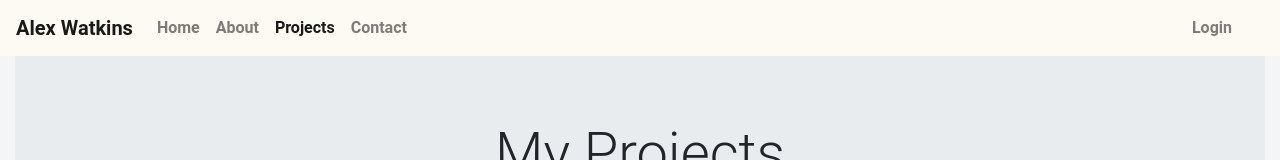
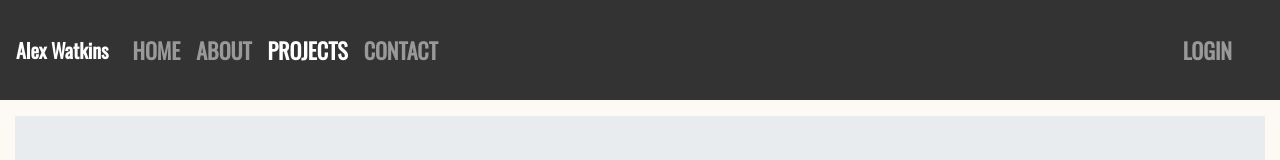
Before and after one commit to afw821/react-portfolio, a React (Create React App) app in the folder client/: page /projects in a window 1280 px wide. Shown: the top 160 px of the page. Built offline with nearby package versions, Linux system fonts and the light colour scheme; no server answers.

Commit message:
Style changes and import google font api

```diff
--- a/client/src/App.js
+++ b/client/src/App.js
@@ -30,7 +30,7 @@ class App extends Component {
     return (
       <>
         <NavBar user={user} />
-        <div className="container-fluid bg-color" style={h100}>
+        <div className="container-fluid bg-color pt-3" style={h100}>
           <Switch>
             <ProtectedRoute
               path="/project-manager"
--- a/client/src/components/common/form.jsx
+++ b/client/src/components/common/form.jsx
@@ -63,7 +63,7 @@ class Form extends Component {
   };
 
   renderButton(label, isValidator) {
-    return <button className="btn btn-primary btn-sm">{label}</button>;
+    return <button className="btn btn-info btn-sm">{label}</button>;
   }
 
   renderInput(name, label, type = "text") {
--- a/client/src/components/home.jsx
+++ b/client/src/components/home.jsx
@@ -4,7 +4,7 @@ import Resume from "../assests/Resume.pdf";
 
 const Home = () => {
   const text = {
-    message: "Welcome to My Portfolio website",
+    message: "Welcome to My Portfolio Website",
     description:
       "Below are links to download my resume, navigate to my GitHub and my LinkedIn pages",
   };
--- a/client/src/components/navBar.jsx
+++ b/client/src/components/navBar.jsx
@@ -2,9 +2,8 @@ import React from "react";
 import { NavLink, Link } from "react-router-dom";
 
 const NavBar = (props) => {
-  console.log("navbar props", props);
   return (
-    <nav className="navbar navbar-expand-lg navbar-light">
+    <nav className="navbar top-nav navbar-expand-lg navbar-dark">
       <Link className="navbar-brand" to="/">
         Alex Watkins
       </Link>
@@ -26,28 +25,28 @@ const NavBar = (props) => {
         <ul className="navbar-nav">
           <li className="nav-item">
             <NavLink className="nav-link" to="/home">
-              Home
+              HOME
             </NavLink>
           </li>
           <li className="nav-item">
             <NavLink className="nav-link" to="/about">
-              About
+              ABOUT
             </NavLink>
           </li>
           <li className="nav-item">
             <NavLink className="nav-link" to="/projects">
-              Projects
+              PROJECTS
             </NavLink>
           </li>
           <li className="nav-item">
             <NavLink className="nav-link" to="/contact">
-              Contact
+              CONTACT
             </NavLink>
           </li>
           {props.user && (
             <li className="nav-item">
               <NavLink className="nav-link" to="/project-manager">
-                Project Manager
+                PROJECT MANAGER
               </NavLink>
             </li>
           )}
@@ -56,14 +55,14 @@ const NavBar = (props) => {
           {!props.user && (
             <li className="nav-item">
               <NavLink className="nav-link" to="/login">
-                Login
+                LOGIN
               </NavLink>
             </li>
           )}
           {props.user && (
             <li className="nav-item">
               <NavLink className="nav-link" to="/logout">
-                Logout
+                LOGOUT
               </NavLink>
             </li>
           )}
--- a/client/src/index.css
+++ b/client/src/index.css
@@ -1,3 +1,4 @@
+@import url("https://fonts.googleapis.com/css?family=Lato|Oswald&display=swap");
 body {
   /* margin: 0;
   font-family: -apple-system, BlinkMacSystemFont, "Segoe UI", "Roboto", "Oxygen",
@@ -5,10 +6,13 @@ body {
     sans-serif;
   -webkit-font-smoothing: antialiased;
   -moz-osx-font-smoothing: grayscale; */
-  font-family: "Roboto" !important;
+  font-family: "Oswald", sans-serif;
 }
-nav {
+
+.top-nav {
   font-weight: bolder;
+  height: 100px;
+  font-size: 22px;
 }
 
 /* code {
@@ -21,14 +25,17 @@ nav {
 }
 
 .navbar {
-  background-color: #fdf9f3;
-  color: black;
+  /* background-color: #fdf9f3; */
+  background-color: #333333;
+  color: white;
+  /* font-family: "Lato", sans-serif; */
+  font-family: "Oswald", sans-serif;
 }
 .bg-color {
-  background-color: whitesmoke;
+  background-color: #fdf9f3;
 }
 .theme-color {
-  background-color: #fdf9f3;
+  background-color: whitesmoke;
 }
 .card-label {
   border-bottom: 1px solid black;
```
